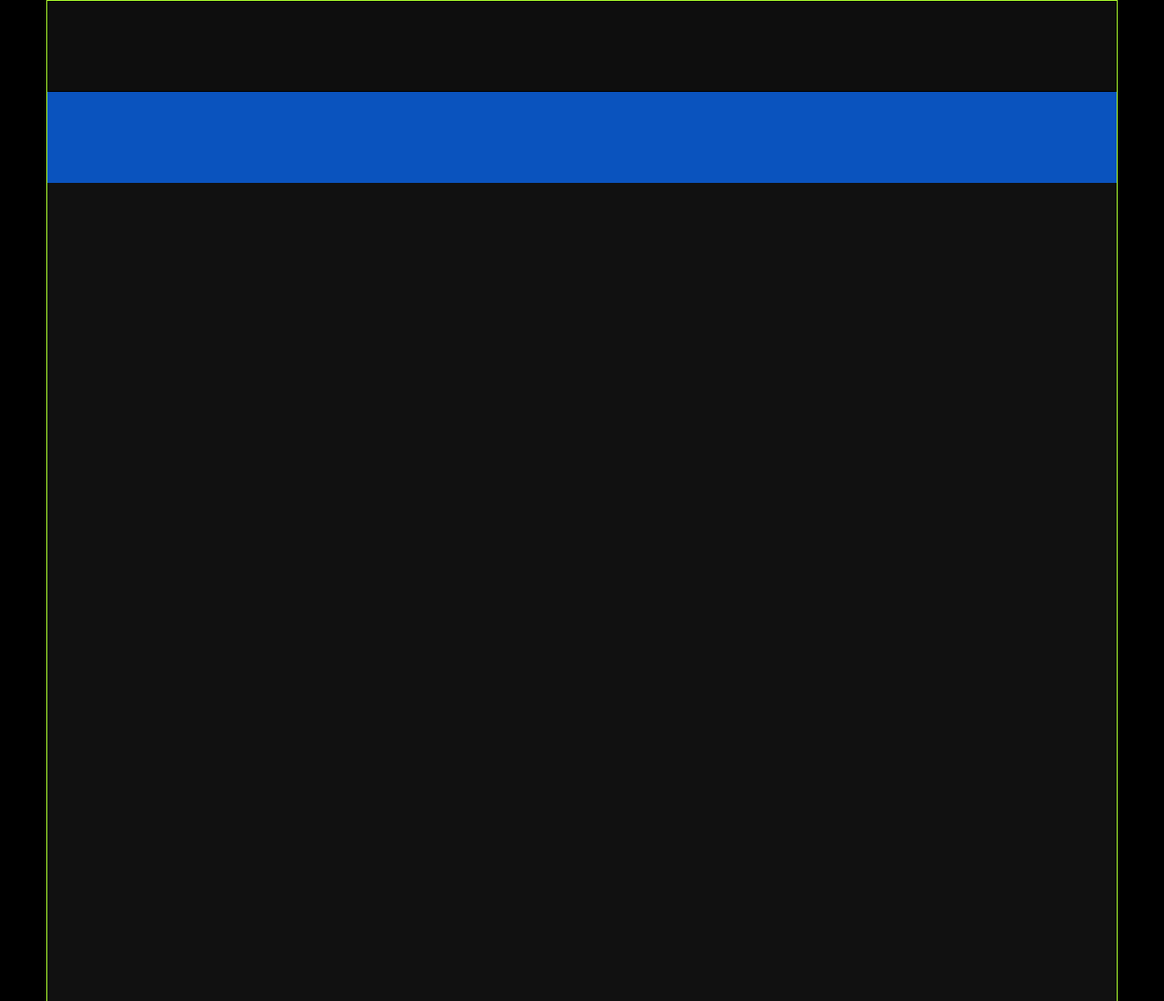
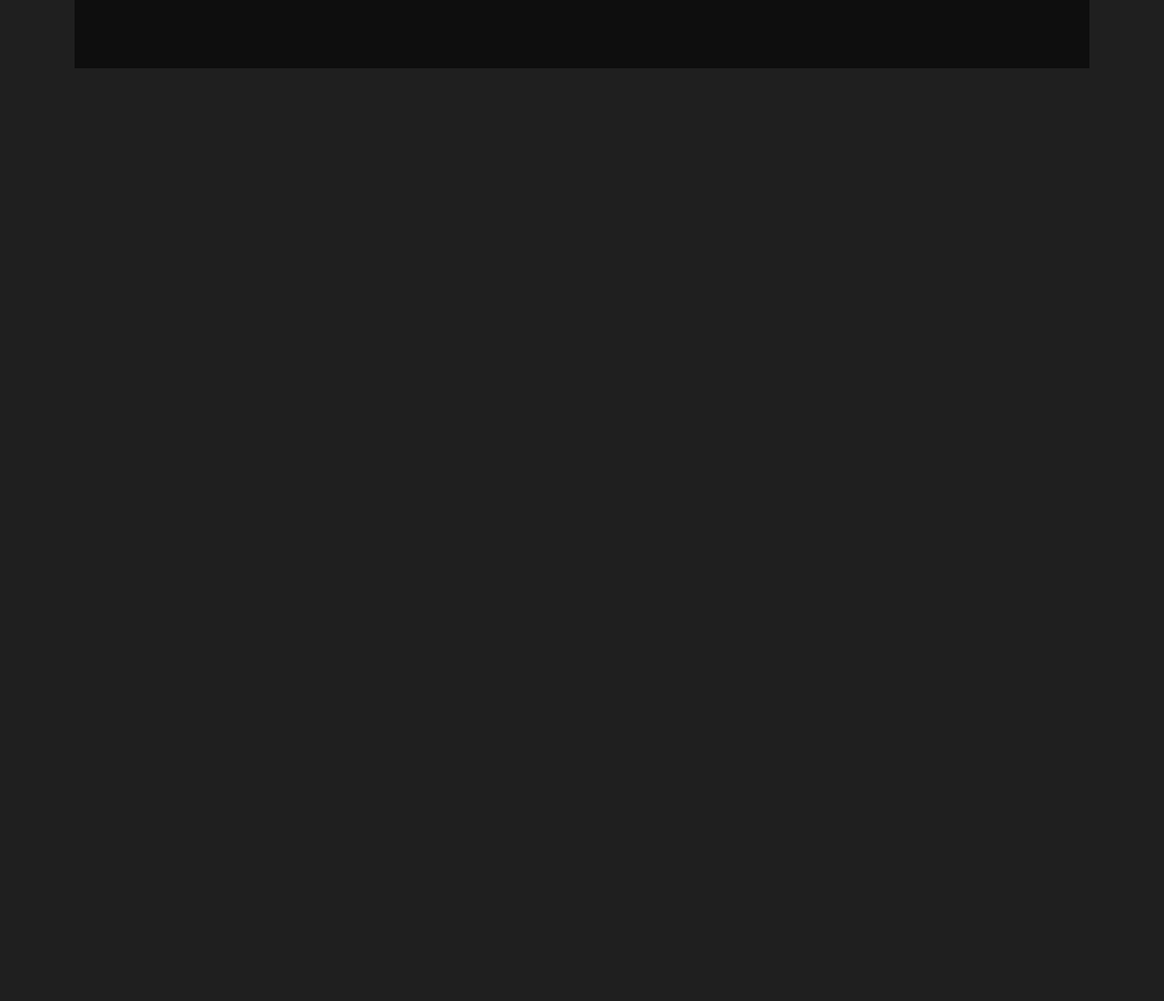
Before and after one commit to DinuthDheeraka/My-Profile-2, a plain HTML site: page index.html in a window 1280 px wide. Shown: the top 1100 px of the page at 91% size. After the commit the page ends 800 px from the top, so only its background shows below. Drawn offline with Linux system fonts and the light colour scheme.

Commit message:
changes elements

```diff
--- a/assets/styles/css/header-styles.css
+++ b/assets/styles/css/header-styles.css
@@ -1,5 +1,5 @@
 #header{
-    height: 100px;
-    border: 1px solid black;
+    height: 75px;
+    /*border: 1px solid black;*/
     background-color: #0e0e0e;
 }
--- a/assets/styles/css/home-page-styles.css
+++ b/assets/styles/css/home-page-styles.css
@@ -1,19 +1,11 @@
 body{
-    background-color: black;
+    background-color: #1f1f1f;
 }
 main{
-    width: 92vw;
-    border: 1px solid greenyellow;
-    height: 1500px;
-    position: relative;
-    margin: auto;
-    left: 0;
-    right: 0;
-    background-color: #111111;
 }
 
 #home-page-section{
-    width: 100%;
-    height: 100px;
-    background-color: #0a53be;
 }
+
+#hire-me-btn{
+}
--- a/index.html
+++ b/index.html
@@ -1,3 +1,54 @@
+<!--<!DOCTYPE html>-->
+<!--<html lang="en">-->
+<!--<head>-->
+<!--    <title>Bootstrap Example</title>-->
+<!--    <meta charset="utf-8">-->
+<!--    <meta name="viewport" content="width=device-width, initial-scale=1">-->
+<!--    <link rel="stylesheet" href="https://maxcdn.bootstrapcdn.com/bootstrap/3.4.1/css/bootstrap.min.css">-->
+<!--    <script src="https://ajax.googleapis.com/ajax/libs/jquery/3.6.1/jquery.min.js"></script>-->
+<!--    <script src="https://maxcdn.bootstrapcdn.com/bootstrap/3.4.1/js/bootstrap.min.js"></script>-->
+<!--</head>-->
+<!--<body>-->
+
+<!--<div class="container">-->
+<!--    <h2>Carousel Example</h2>-->
+<!--    <div id="myCarousel" class="carousel slide" data-ride="carousel">-->
+<!--        &lt;!&ndash; Indicators &ndash;&gt;-->
+<!--        <ol class="carousel-indicators">-->
+<!--            <li data-target="#myCarousel" data-slide-to="0" class="active"></li>-->
+<!--            <li data-target="#myCarousel" data-slide-to="1"></li>-->
+<!--            <li data-target="#myCarousel" data-slide-to="2"></li>-->
+<!--        </ol>-->
+
+<!--        &lt;!&ndash; Wrapper for slides &ndash;&gt;-->
+<!--        <div class="carousel-inner">-->
+<!--            <div class="item active">-->
+<!--                <img src="assets/images/1_GettyImages-1191035827.jpg" alt="Los Angeles" style="width:100%;height: 800px">-->
+<!--            </div>-->
+
+<!--            <div class="item">-->
+<!--                <img src="assets/images/1_GettyImages-1191035827.jpg" alt="Chicago" style="width:100%;">-->
+<!--            </div>-->
+
+<!--            <div class="item">-->
+<!--                <img src="assets/images/1_GettyImages-1191035827.jpg" alt="New york" style="width:100%;">-->
+<!--            </div>-->
+<!--        </div>-->
+
+<!--        &lt;!&ndash; Left and right controls &ndash;&gt;-->
+<!--        <a class="left carousel-control" href="#myCarousel" data-slide="prev">-->
+<!--            <span class="glyphicon glyphicon-chevron-left"></span>-->
+<!--            <span class="sr-only">Previous</span>-->
+<!--        </a>-->
+<!--        <a class="right carousel-control" href="#myCarousel" data-slide="next">-->
+<!--            <span class="glyphicon glyphicon-chevron-right"></span>-->
+<!--            <span class="sr-only">Next</span>-->
+<!--        </a>-->
+<!--    </div>-->
+<!--</div>-->
+
+<!--</body>-->
+<!--</html>-->
 <!DOCTYPE html>
 <html lang="en">
 <head>
@@ -12,14 +63,16 @@
     <link rel="stylesheet" href="assets/styles/css/home-page-styles.css">
 </head>
 <body>
-<main>
+<main class="container">
     <header id="header" class="navbar">
     </header>
-    <section id="home-page-section">
 
-    </section>
-    <footer>
-    </footer>
+<!--    <section id="home-page-section">-->
+<!--&lt;!&ndash;        <button id="hire-me-btn">Hire Me</button>&ndash;&gt;-->
+<!--    </section>-->
+
+<!--    <footer>-->
+<!--    </footer>-->
 </main>
 <script src="assets/styles/js/jquery-3.6.1.min.js"></script>
 </body>
```
Also changed, not shown: assets/images/1_GettyImages-1191035827.jpg (added), assets/images/image_processing20200107-4-6l9tbm.jpg (added), assets/images/tsunami.jpeg (added), assets/styles/css/main-styles.css (added).
